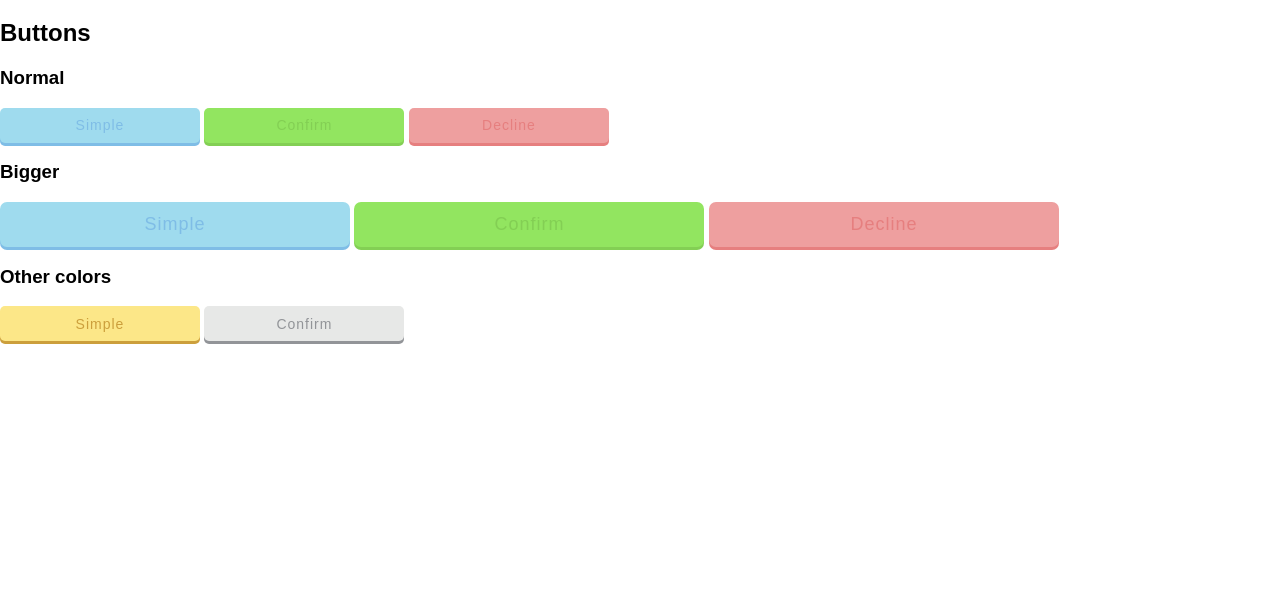
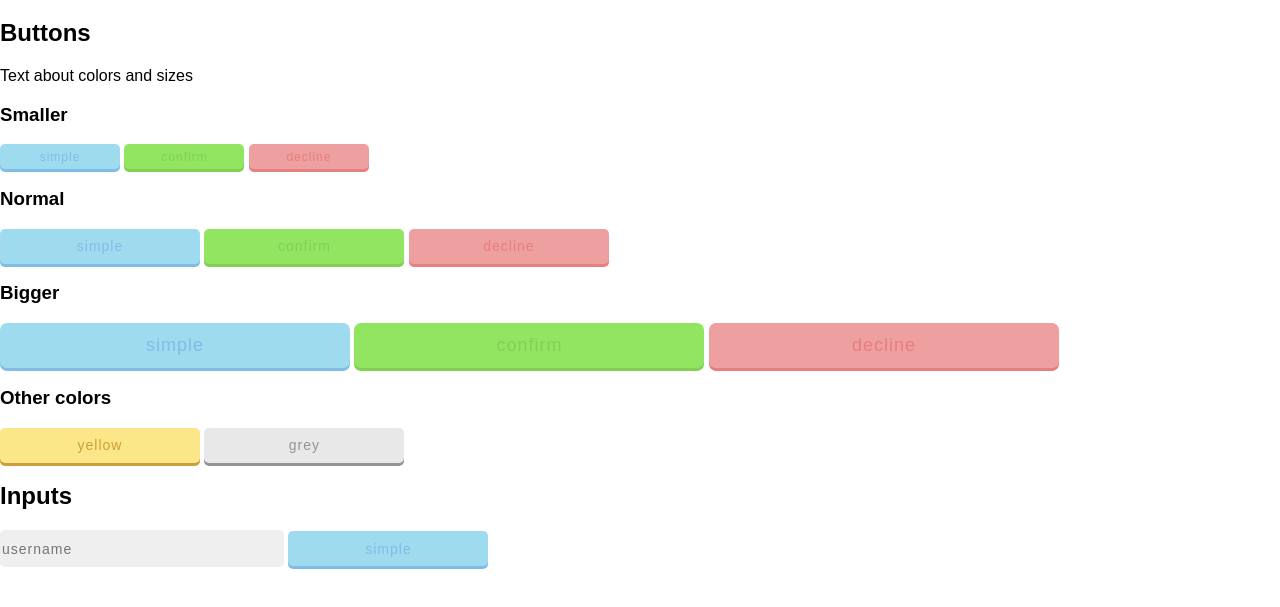
Before and after one commit to guisouza/pod, a plain HTML site: page app/index.html in a window 1280 px wide. Shown: the part 61-668 px from the top of the page. Drawn offline with Linux system fonts and the light colour scheme.

Commit message:
working on input components

```diff
--- a/app/index.html
+++ b/app/index.html
@@ -8,6 +8,11 @@
 <body>
   <h1>Pod!</h1>
   <h2>Buttons</h2>
+  <p>Text about colors and sizes</p>
+  <h3>Smaller</h3>
+    <button class="btn-sm btn-simple">Simple</button>
+    <button class="btn-sm btn-confirm">Confirm</button>
+    <button class="btn-sm btn-decline">Decline</button>
   <h3>Normal</h3>
     <button class="btn btn-simple">Simple</button>
     <button class="btn btn-confirm">Confirm</button>
@@ -17,7 +22,9 @@
     <button class="btn-big btn-confirm">Confirm</button>
     <button class="btn-big btn-decline">Decline</button>
   <h3>Other colors</h3>
-    <button class="btn btn-yellow">Simple</button>
-    <button class="btn btn-grey">Confirm</button>
+    <button class="btn btn-yellow">Yellow</button>
+    <button class="btn btn-grey">Grey</button>
+  <h2>Inputs</h2>
+    <div><input type="text" class="input-simple" placeholder="username"> <button class="btn btn-simple">Simple</button></div>
 </body>
 </html>
--- a/app/styles/pod.css
+++ b/app/styles/pod.css
@@ -4,7 +4,6 @@ Pod!
 
 /* Colors
    --------------------------- */
-
 /**
   * All colors comes with two shades: light and dark.
   * Light colors contains the prefix "lite-", dark colors contains the prefix "drk-".
@@ -53,12 +52,14 @@ Pod!
 
 /* Buttons
     --------------------------- */
-
 /**
   * Buttons are divided in X groups: simple, confirmation and decline.
 */
+
 .btn {
   letter-spacing: 1px;
+  text-transform: lowercase;
+  font-weight: 200;
   font-size: 14px;
   font-kerning: auto;
   width: 200px;
@@ -70,6 +71,8 @@ Pod!
 
 .btn-big {
   letter-spacing: 1px;
+  text-transform: lowercase;
+  font-weight: 200;
   font-size: 18px;
   font-kerning: auto;
   width: 350px;
@@ -77,6 +80,19 @@ Pod!
   border: 0px;
   box-shadow: 0px 3px 0px;
   border-radius: 7px;
+}
+
+.btn-sm {
+  letter-spacing: 1px;
+  text-transform: lowercase;
+  font-weight: 200;
+  font-size: 12px;
+  font-kerning: auto;
+  width: 120px;
+  height: 25px;
+  border: 0px;
+  box-shadow: 0px 3px 0px;
+  border-radius: 5px;
 }
 
 .btn-simple {
@@ -108,3 +124,22 @@ Pod!
   box-shadow: #929498;
   color: #929498;
 }
+
+/* Inputs
+    --------------------------- */
+/**
+  * Need to describe.
+*/
+
+.input-simple {
+  height: 35px;
+  width: 280px;
+  border-radius: 5px;
+  border-style: none;
+  background-color: #efefef;
+  letter-spacing: 1px;
+  text-transform: lowercase;
+  font-weight: 200;
+  font-size: 14px;
+  color: #929498;
+}
```
